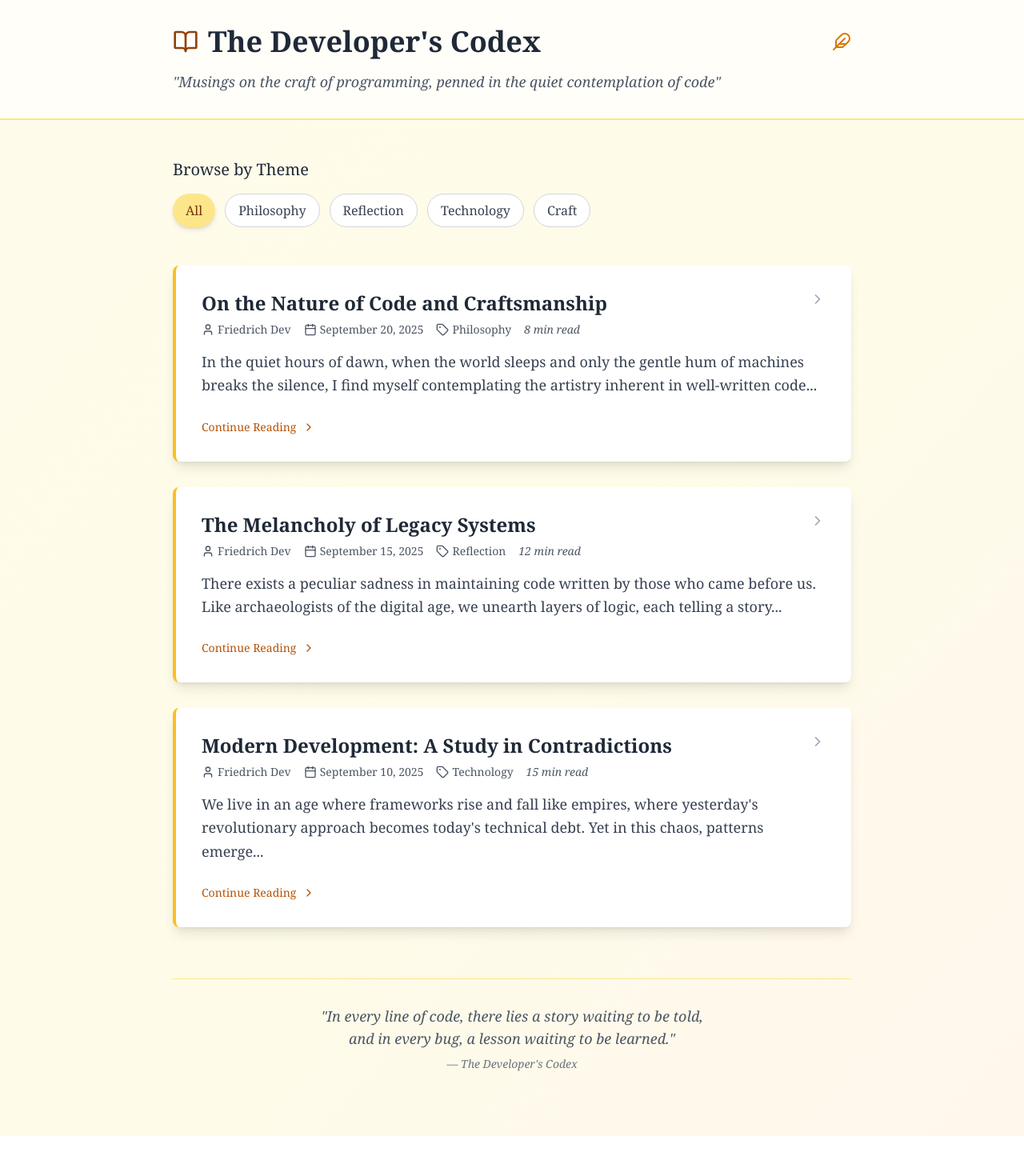
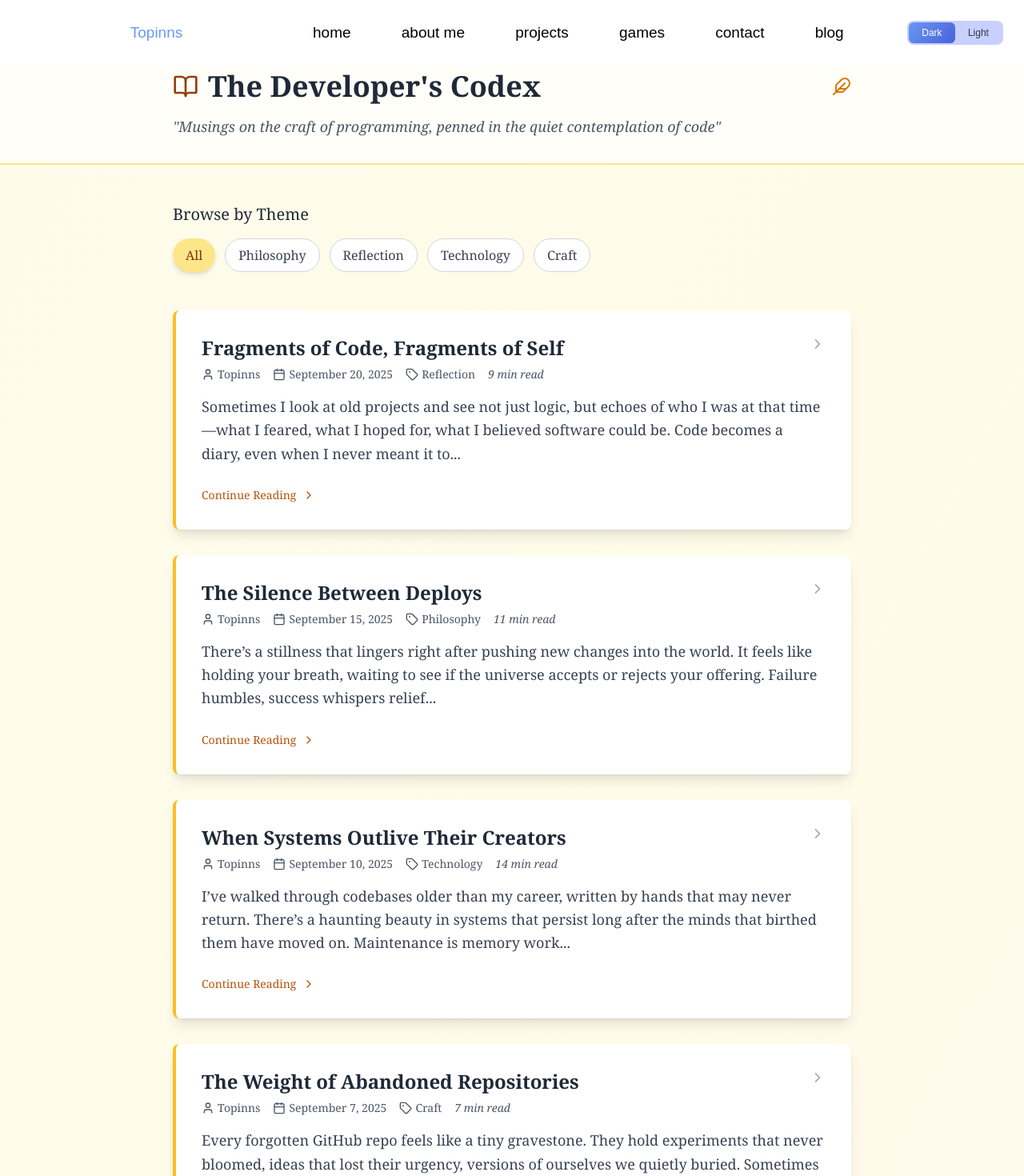
Before and after one commit to tosxin-456/Topinns_, a React (Vite) app: page /blog in a window 1280 px wide. Shown: the top 1470 px of the page at 80% size. Before the commit the page ends 1420 px from the top, so only its background shows below. Built offline with nearby package versions, Linux system fonts and the light colour scheme; a web font is replaced by a local one.

Commit message:
worked on the user

```diff
--- a/src/App.tsx
+++ b/src/App.tsx
@@ -1,7 +1,7 @@
 // App.tsx
 import React, { useState, useEffect, useRef } from 'react';
 import './App.css';
-import { Routes, Route } from 'react-router-dom'; // <-- added
+import { Routes, Route } from 'react-router-dom';
 import Footer from './components/footer';
 import Navbar from './components/navbar';
 import Home from './pages/home';
@@ -88,13 +88,16 @@ const App: React.FC = () => {
   };
 
   return (
+    <>
+      {/* Navbar always visible */}
+      <Navbar isLightMode={isLightMode} toggleColorMode={toggleColorMode} />
+
       <Routes>
         {/* Main scrolling sections route */}
         <Route
           path="/"
           element={
             <>
-            <Navbar isLightMode={isLightMode} toggleColorMode={toggleColorMode} />
               <div id="home" ref={(el) => (sectionRefs.current.home = el)}>
                 <Home isLightMode={isLightMode} />
               </div>
@@ -113,8 +116,9 @@ const App: React.FC = () => {
         />
 
         {/* Blog route */}
-      <Route path="/blog" element={<BlogPage />} />
+        <Route path="/blog" element={<BlogPage isLightMode={isLightMode} />} />
       </Routes>
+    </>
   );
 };
 
--- a/src/components/navbar.tsx
+++ b/src/components/navbar.tsx
@@ -29,6 +29,20 @@ function Navbar({ isLightMode, toggleColorMode }: FooterProps) {
     handleResize();
     return () => window.removeEventListener("resize", handleResize);
   }, []);
+
+  const navigateToSection = (sectionId: string) => {
+  if (window.location.pathname !== "/") {
+    // go to home first
+    navigate("/", { replace: false });
+    // wait for navigation before scrolling
+    setTimeout(() => {
+      document.getElementById(sectionId)?.scrollIntoView({ behavior: "smooth" });
+    }, 100);
+  } else {
+    document.getElementById(sectionId)?.scrollIntoView({ behavior: "smooth" });
+  }
+};
+
 
   return (
     <Flex>
@@ -70,13 +84,10 @@ function Navbar({ isLightMode, toggleColorMode }: FooterProps) {
             >
               <Text
                 fontFamily="'Clash Display', sans-serif"
-                _hover={{
-                  textDecoration: "underline",
-                  cursor: "pointer",
-                  color: "#6A98F0"
-                }}
-                as="a"
-                href="#home"
+  onClick={() => navigateToSection("home")}
+  cursor="pointer"
+  _hover={{ textDecoration: "underline", color: "#6A98F0" }}
+
               >
                 home
               </Text>
@@ -88,8 +99,7 @@ function Navbar({ isLightMode, toggleColorMode }: FooterProps) {
                   color: "#6A98F0"
                 }}
                 textAlign={"center"}
-                as="a"
-                href="#about"
+      onClick={() => navigateToSection("about")}
               >
                 about me
               </Text>
@@ -100,8 +110,8 @@ function Navbar({ isLightMode, toggleColorMode }: FooterProps) {
                   cursor: "pointer",
                   color: "#6A98F0"
                 }}
-                as="a"
-                href="#projects"
+      onClick={() => navigateToSection("projects")}
+
               >
                 projects
               </Text>
@@ -139,43 +149,49 @@ function Navbar({ isLightMode, toggleColorMode }: FooterProps) {
               <Box p={4}>
                 <Button
                   onClick={toggleColorMode}
-                  backgroundColor={`${isLightMode ? "#C7D0FF" : "#303030"}`}
-                  width={"100px"}
-                  height={"30px"}
-                  fontSize={"11px"}
-                  textAlign={"start"}
-                  borderRadius={"5px"}
-                  justifyContent={"start"}
-                  marginRight={"15px"}
+                  backgroundColor={isLightMode ? "#C7D0FF" : "#303030"}
+                  width="120px"
+                  height="30px"
+                  fontSize="12px"
+                  borderRadius="8px"
+                  p="2px"
+                  display="flex"
+                  alignItems="center"
+                  justifyContent="space-between"
+                  fontFamily="'Clash Display', sans-serif"
                 >
-                  {isLightMode
-                    ? <Text
-                        textAlign={"center"}
-                        backgroundColor={"blue"}
-                        color={"white"}
-                        width={"40%"}
-                        marginLeft={"3px"}
-                        borderRadius={"5px"}
-                        bg="linear-gradient(134deg, #6A98F0 0%, #4961DC 99%)"
-                        p={"2px"}
-                        fontFamily="'Clash Display', sans-serif"
-                      >
-                        Dark
-                      </Text>
-                    : <Text
-                        textAlign={"center"}
-                        backgroundColor={"blue"}
-                        color={"white"}
-                        width={"40%"}
-                        marginRight={"5px"}
-                        marginLeft={"auto"}
-                        borderRadius={"5px"}
-                        bg="linear-gradient(134deg, #6A98F0 0%, #4961DC 99%)"
-                        p={"2px"}
-                        fontFamily="'Clash Display', sans-serif"
-                      >
-                        Light
-                      </Text>}
+                  <Flex
+                    flex="1"
+                    h="100%"
+                    align="center"
+                    justify="center"
+                    borderRadius="6px"
+                    bg={
+                      isLightMode
+                        ? "linear-gradient(134deg, #6A98F0 0%, #4961DC 99%)"
+                        : "transparent"
+                    }
+                    color={isLightMode ? "white" : "gray.300"}
+                    fontWeight="500"
+                  >
+                    Dark
+                  </Flex>
+                  <Flex
+                    flex="1"
+                    h="100%"
+                    align="center"
+                    justify="center"
+                    borderRadius="6px"
+                    bg={
+                      !isLightMode
+                        ? "linear-gradient(134deg, #6A98F0 0%, #4961DC 99%)"
+                        : "transparent"
+                    }
+                    color={!isLightMode ? "white" : "gray.700"}
+                    fontWeight="500"
+                  >
+                    Light
+                  </Flex>
                 </Button>
               </Box>
             </HStack>
@@ -183,8 +199,9 @@ function Navbar({ isLightMode, toggleColorMode }: FooterProps) {
               <Box width={"50px"} m={"auto"}>
                 <IconButton
                   aria-label="Open Menu"
-                  colorScheme="transparent"
+                  variant="ghost"
                   size="lg"
+                  color={isLightMode ? "black" : "white"}
                   icon={isOpen ? <CloseIcon /> : <HamburgerIcon />}
                   onClick={onToggle}
                 />
@@ -194,7 +211,7 @@ function Navbar({ isLightMode, toggleColorMode }: FooterProps) {
       <Box>
         {isOpen &&
           <VStack
-            textAlign={"center"} //  spacing={4} // backgroundColor={'white'}
+            textAlign={"center"}
             color="#000"
             position="fixed"
             mt="2em"
@@ -202,7 +219,9 @@ function Navbar({ isLightMode, toggleColorMode }: FooterProps) {
             top="36px"
             right="0"
             width="100%"
-            zIndex={99}
+            zIndex={
+              99 //  spacing={4} // backgroundColor={'white'}
+            }
             className={`${isLightMode
               ? "bg-white color-black shadow-md "
               : "bg-[#141613] text-white "}`}
@@ -262,7 +281,8 @@ function Navbar({ isLightMode, toggleColorMode }: FooterProps) {
                 ? "bg-white color-black  "
                 : "bg-[#141613] text-white "}`}
               as="a"
-              href="#home"
+               onClick={() => navigateToSection("home")}
+
             >
               home
               {/* <FaCheck/> */}
@@ -278,8 +298,8 @@ function Navbar({ isLightMode, toggleColorMode }: FooterProps) {
                 color: "#6A98F0"
               }}
               textAlign={"center"}
-              as="a"
-              href="#about"
+                onClick={() => navigateToSection("about")}
+
             >
               about me
             </Text>
@@ -293,8 +313,8 @@ function Navbar({ isLightMode, toggleColorMode }: FooterProps) {
                 cursor: "pointer",
                 color: "#6A98F0"
               }}
-              as="a"
-              href="#projects"
+      onClick={() => navigateToSection("projects")}
+
             >
               projects
             </Text>
--- a/src/pages/blog/index.tsx
+++ b/src/pages/blog/index.tsx
@@ -22,41 +22,73 @@ interface BlogPageProps {
   isLightMode?: boolean;
 }
 
-const BlogPage: React.FC<BlogPageProps> = ({ isLightMode = true }) => {
+const BlogPage: React.FC<BlogPageProps> = ({ isLightMode }) => {
   const [selectedCategory, setSelectedCategory] = useState<string>("All");
 
 const blogPosts: BlogPost[] = [
   {
     id: 1,
-      title: "On the Nature of Code and Craftsmanship",
+    title: "Fragments of Code, Fragments of Self",
     excerpt:
-        "In the quiet hours of dawn, when the world sleeps and only the gentle hum of machines breaks the silence, I find myself contemplating the artistry inherent in well-written code...",
-      author: "Friedrich Dev",
+      "Sometimes I look at old projects and see not just logic, but echoes of who I was at that time—what I feared, what I hoped for, what I believed software could be. Code becomes a diary, even when I never meant it to...",
+    author: "Topinns",
     date: "September 20, 2025",
-      category: "Philosophy",
-      readTime: "8 min"
+    category: "Reflection",
+    readTime: "9 min"
   },
   {
     id: 2,
-      title: "The Melancholy of Legacy Systems",
+    title: "The Silence Between Deploys",
     excerpt:
-        "There exists a peculiar sadness in maintaining code written by those who came before us. Like archaeologists of the digital age, we unearth layers of logic, each telling a story...",
-      author: "Friedrich Dev",
+      "There’s a stillness that lingers right after pushing new changes into the world. It feels like holding your breath, waiting to see if the universe accepts or rejects your offering. Failure humbles, success whispers relief...",
+    author: "Topinns",
     date: "September 15, 2025",
-      category: "Reflection",
-      readTime: "12 min"
+    category: "Philosophy",
+    readTime: "11 min"
   },
   {
     id: 3,
-      title: "Modern Development: A Study in Contradictions",
+    title: "When Systems Outlive Their Creators",
     excerpt:
-        "We live in an age where frameworks rise and fall like empires, where yesterday's revolutionary approach becomes today's technical debt. Yet in this chaos, patterns emerge...",
-      author: "Friedrich Dev",
+      "I’ve walked through codebases older than my career, written by hands that may never return. There’s a haunting beauty in systems that persist long after the minds that birthed them have moved on. Maintenance is memory work...",
+    author: "Topinns",
     date: "September 10, 2025",
     category: "Technology",
-      readTime: "15 min"
+    readTime: "14 min"
+  },
+  {
+    id: 4,
+    title: "The Weight of Abandoned Repositories",
+    excerpt:
+      "Every forgotten GitHub repo feels like a tiny gravestone. They hold experiments that never bloomed, ideas that lost their urgency, versions of ourselves we quietly buried. Sometimes I scroll through them like a mourner...",
+    author: "Topinns",
+    date: "September 7, 2025",
+    category: "Craft",
+    readTime: "7 min"
+  },
+  {
+    id: 5,
+    title: "Some Nights, the Code Doesn’t Save Me",
+    excerpt:
+      "This is one of those vanity-card entries. No clever abstractions, no grand conclusions. Just the quiet admission that some nights, even in front of glowing screens, the loneliness is louder than the syntax...",
+    author: "Topinns",
+    date: "September 3, 2025",
+    category: "Vanity",
+    readTime: "5 min"
+  },
+  {
+    id: 6,
+    title: "Patterns in the Chaos of Frameworks",
+    excerpt:
+      "New tools rise every month, promising salvation, efficiency, elegance. Most will fade, but hidden beneath the churn are patterns—enduring truths about how humans attempt to tame complexity. The noise conceals a quiet order...",
+    author: "Topinns",
+    date: "August 29, 2025",
+    category: "Technology",
+    readTime: "13 min"
   }
 ];
+
+
 
   const categories = ["All", "Philosophy", "Reflection", "Technology", "Craft"];
 
@@ -67,7 +99,7 @@ const BlogPage: React.FC<BlogPageProps> = ({ isLightMode = true }) => {
 
   return (
     <div
-      className={`min-h-screen transition-colors duration-300 ${isLightMode
+      className={`min-h-screen transition-colors mt-6 lg:mt-14 duration-300 ${isLightMode
         ? "bg-gradient-to-br from-amber-50 via-yellow-50 to-orange-50"
         : "bg-gradient-to-br from-slate-900 via-gray-900 to-slate-800"}`}
     >
```
Lines whose indentation alone changed are shown as unchanged.
